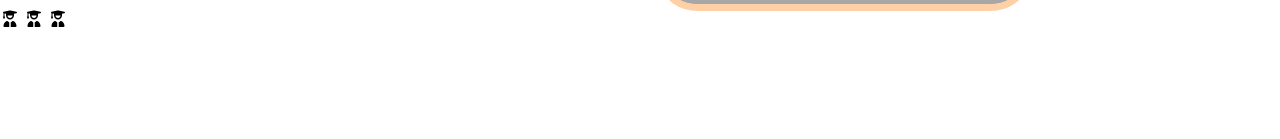
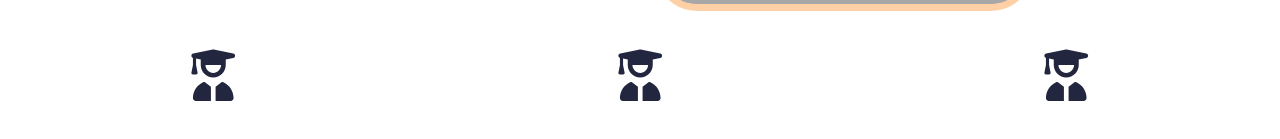
Before and after one commit to Mrs-Archer/My-Web, a plain HTML site: page about.html in a window 1280 px wide. Shown: the part 829-968 px from the top of the page. Before the commit the page ends 908 px from the top, so only its background shows below. Drawn offline with Linux system fonts and the light colour scheme; grey boxes are pictures that could not be loaded; a web font is replaced by a local one.

Commit message:
Icons-style

```diff
--- a/about.html
+++ b/about.html
@@ -53,7 +53,7 @@
       <img id="about-hero" class="about-hobbi-image" src="Images/About.jpg" />
     </div>
     <div class="icon-container">
-      <i class="fas fa-user-graduate"></i>
+      <i class="fas fa-user-graduate green"></i>
 
       <i class="fas fa-user-graduate"></i>
 
--- a/style.css
+++ b/style.css
@@ -218,6 +218,12 @@ h1 {
 
 .icon-container {
   display: flex;
+  height: 100px;
   justify-content: space-around;
-  display: block;
 }
+
+.fa-user-graduate {
+  padding-top: 40px;
+  color: #22263f;
+  font-size: 50px;
+}
```
